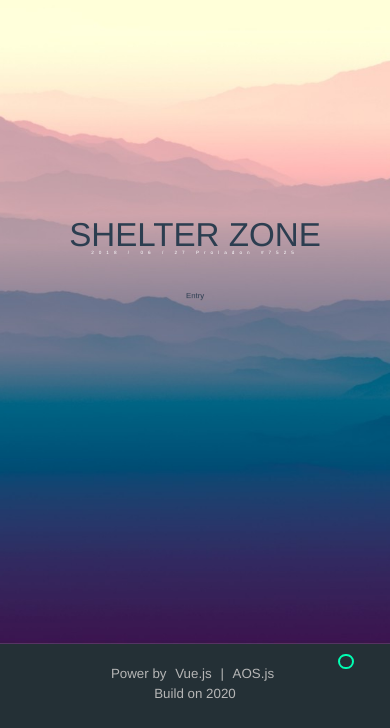
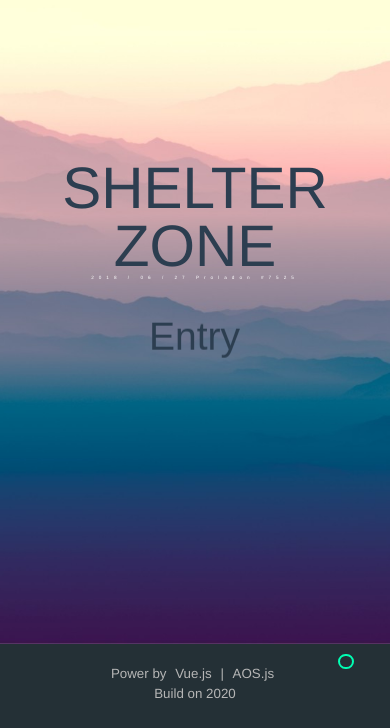
Before and after one commit to SHELTER-ZONE/SHELTER-ZONE, a Vue app: page /#/about in a window 390 px wide. Shown: the part 116-844 px from the top of the page. Built offline with nearby package versions, Linux system fonts and the light colour scheme.

Commit message:
fix header in diff device font-size

```diff
--- a/src/components/Header.vue
+++ b/src/components/Header.vue
@@ -121,7 +121,7 @@
         color: #2c3e50;
         background-color: transparent;
         border: transparent;
-        font-size: 2vw;
+        font-size: 3vw;
         margin-top: 25px;
         padding: 10px;
         outline: none;
@@ -149,10 +149,23 @@
 
     }
 
-    @media screen and (max-width: 480){
+    @media screen and (max-width: 480px) and (max-width: 768px) and (max-width: 1024px){
          .server_name{
-             font-size: 8vw;
+             font-size: 15vw;
+            text-align: center;
+            transition: 1s;
+            animation: tohome 2s;
          }
+
+         #enter {
+            color: #2c3e50;
+            background-color: transparent;
+            border: transparent;
+            font-size: 10vw;
+            margin-top: 25px;
+            padding: 10px;
+            outline: none;
+        }
     }
 
 </style>
```
Also changed, not shown: 14 other files (tests, documents, lock files or other folders).
